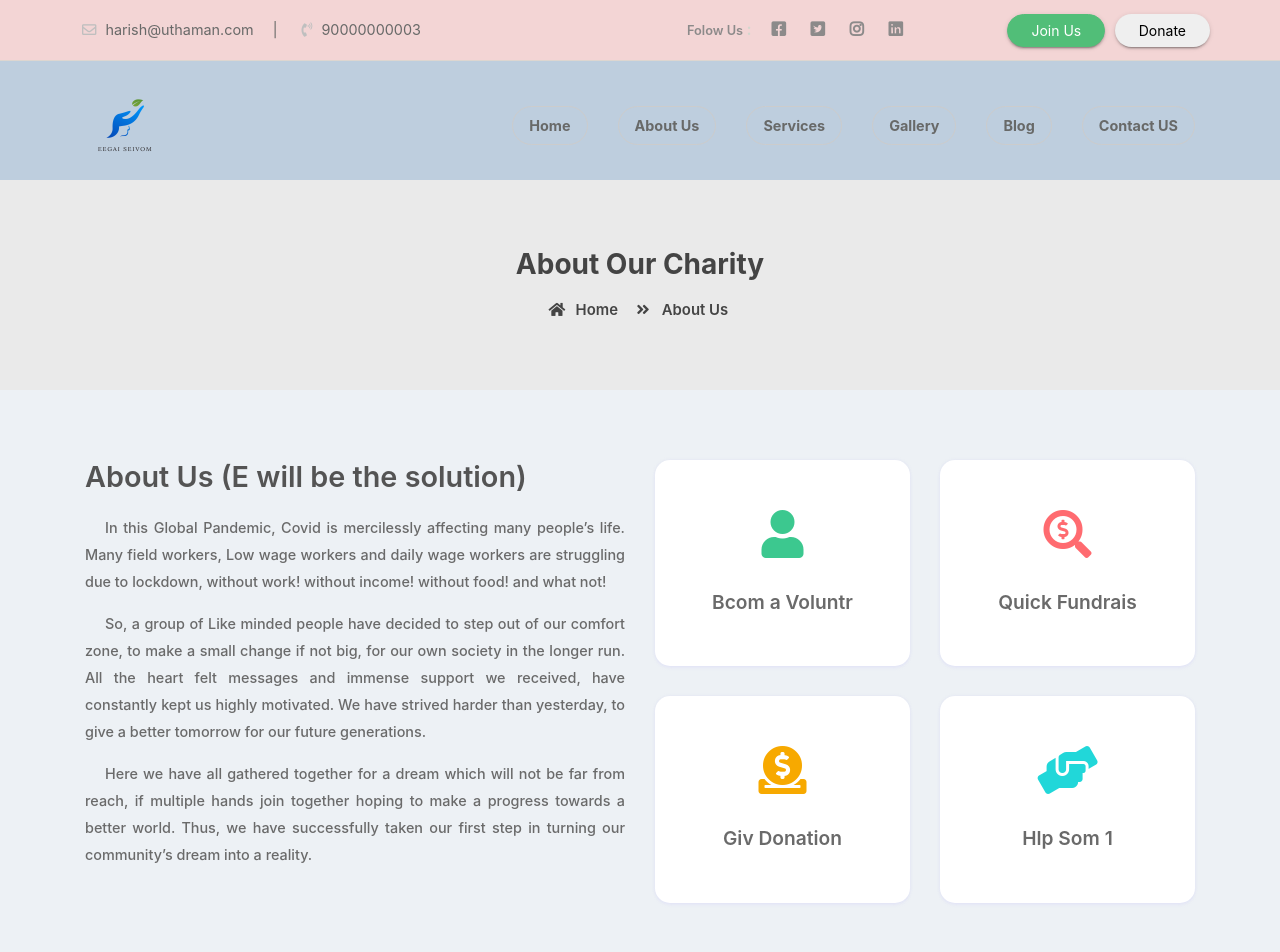
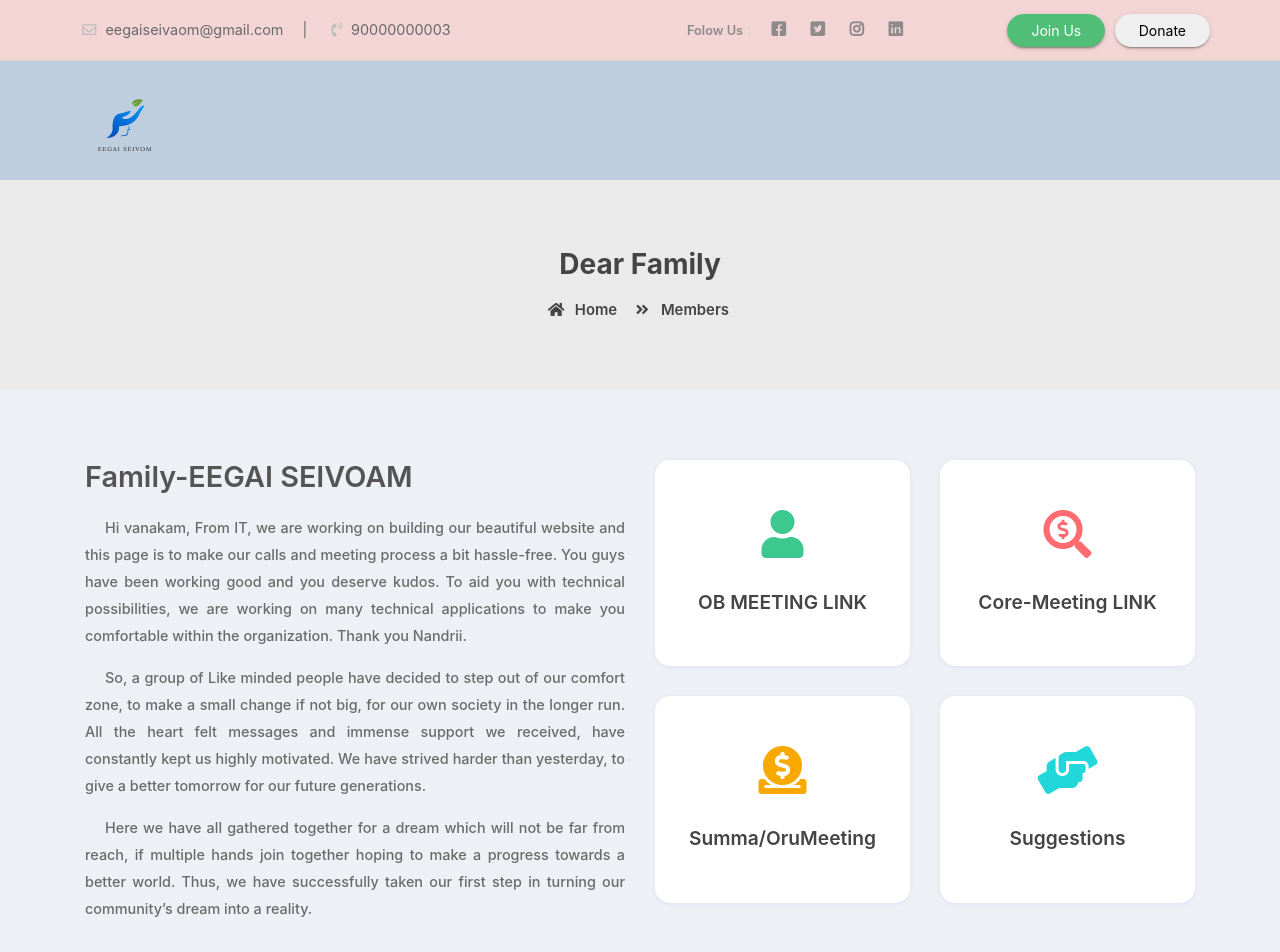
Before and after one commit to Poorajithst/EEGAI_SEIVOM, a plain HTML site: page Members.html in a window 1280 px wide. Shown: the top 952 px of the page. Drawn offline with Linux system fonts and the light colour scheme.

Commit message:
Update Members.html

```diff
--- a/Members.html
+++ b/Members.html
@@ -26,7 +26,7 @@
                     <ul class="ulleft">
                         <li>
                             <i class="far fa-envelope"></i>
-                            harish@uthaman.com
+                            eegaiseivaom@gmail.com
                             <span>|</span></li>
                         <li>
                             <i class="fas fa-phone-volume"></i>
@@ -62,37 +62,10 @@
         <div class="container">
             <div class="row nav-row">
                 <div class="col-lg-3 col-md-12 logo">
-                    <a href="index.html">
+                    <a href="https://www.google.com/url?sa=i&url=https%3A%2F%2Fmemegenerator.net%2Finstance%2F75161529%2Ftamil-thambitea-thambi-tea-innum-varala&psig=AOvVaw0fhhm6zKgdE3c_gRk2XGPd&ust=1627410835625000&source=images&cd=vfe&ved=0CAgQjRxqFwoTCPi7vvivgfICFQAAAAAdAAAAABAD">
                         <img src="assets/images/logo.jpg" alt="">
                         <a data-toggle="collapse" data-target="#menu" href="#menu"><i class="fas d-block d-lg-none  small-menu fa-bars"></i></a>
                     </a>
-
-                </div>
-                <div id="menu" class="col-lg-9 col-md-12 d-none d-lg-block nav-col">
-
-                           <br> <ul class="navbad">
-                                <li class="nav-item active">
-                                   <a class="nav-link" href="index.html">Home
-                                    </a>
-                                </li>
-                                <li class="nav-item">
-                                    <a class="nav-link" href="about_us.html">About Us</a>
-                                </li>
-                                <li class="nav-item">
-                                    <a class="nav-link" href="services.html">Services</a>
-                                </li>
-
-                                <li class="nav-item">
-                                    <a class="nav-link" href="gallery.html">Gallery</a>
-                                </li>
-
-                                <li class="nav-item">
-                                    <a class="nav-link" href="blog.html">Blog</a>
-                                </li>
-                                <li class="nav-item">
-                                    <a class="nav-link" href="contact_us.html">Contact US</a>
-                                </li>
-
 
 
 
@@ -110,10 +83,10 @@
     <div class="page-nav no-margin row">
         <div class="container">
             <div class="row">
-                <h2>About Our Charity</h2>
+                <h2>Dear Family</h2>
                 <ul>
-                    <li> <a href="#"><i class="fas fa-home"></i> Home</a></li>
-                    <li><i class="fas fa-angle-double-right"></i> About Us</li>
+                    <li> <a href="https://www.google.com/imgres?imgurl=https%3A%2F%2Fi.ytimg.com%2Fvi%2Fm17mlr_dhWI%2Fmaxresdefault.jpg&imgrefurl=https%3A%2F%2Fwww.youtube.com%2Fwatch%3Fv%3Dm17mlr_dhWI&tbnid=qW9mTYE4Fs9Z1M&vet=12ahUKEwjHtdzGsYHyAhURLHIKHa8dBAYQMygBegQIARBS..i&docid=7ScjuxN3EYDNaM&w=1280&h=720&q=enna%20therigirathu&ved=2ahUKEwjHtdzGsYHyAhURLHIKHa8dBAYQMygBegQIARBS"><i class="fas fa-home"></i> Home</a></li>
+                    <li><i class="fas fa-angle-double-right"></i> Members</li>
                 </ul>
             </div>
         </div>
@@ -127,10 +100,9 @@
 
         <div class="row natur-row no-margin w-100">
             <div class="text-part col-md-6">
-                <h2>About Us (E will be the solution)</h2>
-                <p>In this Global Pandemic, Covid is mercilessly affecting many people’s life. Many field workers,
-                     Low wage workers and daily wage workers are struggling due to lockdown, without work! without income! without food!
-                     and what not!
+                <h2>Family-EEGAI SEIVOAM</h2>
+                <p> Hi vanakam, From IT, we are working on building our beautiful website and this page is to make our calls and meeting process a bit hassle-free. You guys have been working good and you deserve kudos.
+To aid you with technical possibilities, we are working on many technical applications to make you comfortable within the organization. Thank you Nandrii.
                 </p>
                 <p>So, a group of Like minded people have decided to step out of our comfort zone, to make a small change if not big, for our own society in the longer run.
 
@@ -142,29 +114,33 @@
                     Thus, we have successfully taken our first step in turning our community’s dream into a reality.</p>
             </div>
             <div class="image-part col-md-6">
+             <a href="https://meet.jit.si/Eegaiseivoam/OB-MEETING">
                 <div class="about-quick-box row">
                     <div class="col-md-6">
                         <div class="about-qcard">
                            <i class="fas fa-user"></i>
-                            <p>Bcom a Voluntr</p>
-                        </div>
+                            <p>OB MEETING LINK</p>
+                        </div> </a>
                     </div>
+                     <a href="https://meet.jit.si/EEGAISEIVOAM/Core-meeting">
                      <div class="col-md-6">
                         <div class="about-qcard ">
                            <i class="fas fa-search-dollar red"></i>
-                            <p>Quick Fundrais</p>
-                        </div>
+                            <p>Core-Meeting LINK</p>
+                        </div></a>
                     </div>
+                     <a href="https://meet.jit.si/Summa/orumeeting">
                      <div class="col-md-6">
                         <div class="about-qcard ">
                            <i class="fas fa-donate yell"></i>
-                            <p>Giv Donation</p>
-                        </div>
+                            <p>Summa/OruMeeting</p>
+                        </div></a>
                     </div>
+                     <a href="https://www.google.com/url?sa=i&url=https%3A%2F%2Fwww.facebook.com%2Fummydownloader%2Fphotos%2Fa.332778290206936%2F574426726042090%2F%3Ftype%3D3&psig=AOvVaw0pbmkYqkULECse0PoQiPXW&ust=1627412424648000&source=images&cd=vfe&ved=0CAgQjRxqFwoTCNDPiO61gfICFQAAAAAdAAAAABAO">
                      <div class="col-md-6">
                         <div class="about-qcard ">
                            <i class="fas fa-hands-helping blu"></i>
-                            <p>Hlp Som 1</p>
+                            <p>Suggestions</p></a>
                         </div>
                     </div>
                 </div>
@@ -229,7 +205,7 @@
                 <div class="col-md-4 col-sm-12 map-img">
                     <h2>Contact Us</h2>
                     <address class="md-margin-bottom-40">
-                        Harish<br>
+                        Harish BABU <br>
                         chennai <br>
                         Tamil Nadu, IND <br>
                         Phone: +91 00000000000 <br>
@@ -240,16 +216,6 @@
             </div>
 
 
-            <div class="nav-box row clearfix">
-                <div class="inner col-md-9 clearfix">
-                    <ul class="footer-nav clearfix">
-                        <li><a href="#">Home</a></li>
-                        <li><a href="#">About</a></li>
-                        <li><a href="#">Gallery</a></li>
-                        <li><a href="#">Servies</a></li>
-                        <li><a href="#">Blog</a></li>
-                        <li><a href="#">Contact</a></li>
-                    </ul>
 
 
                 </div>
```
